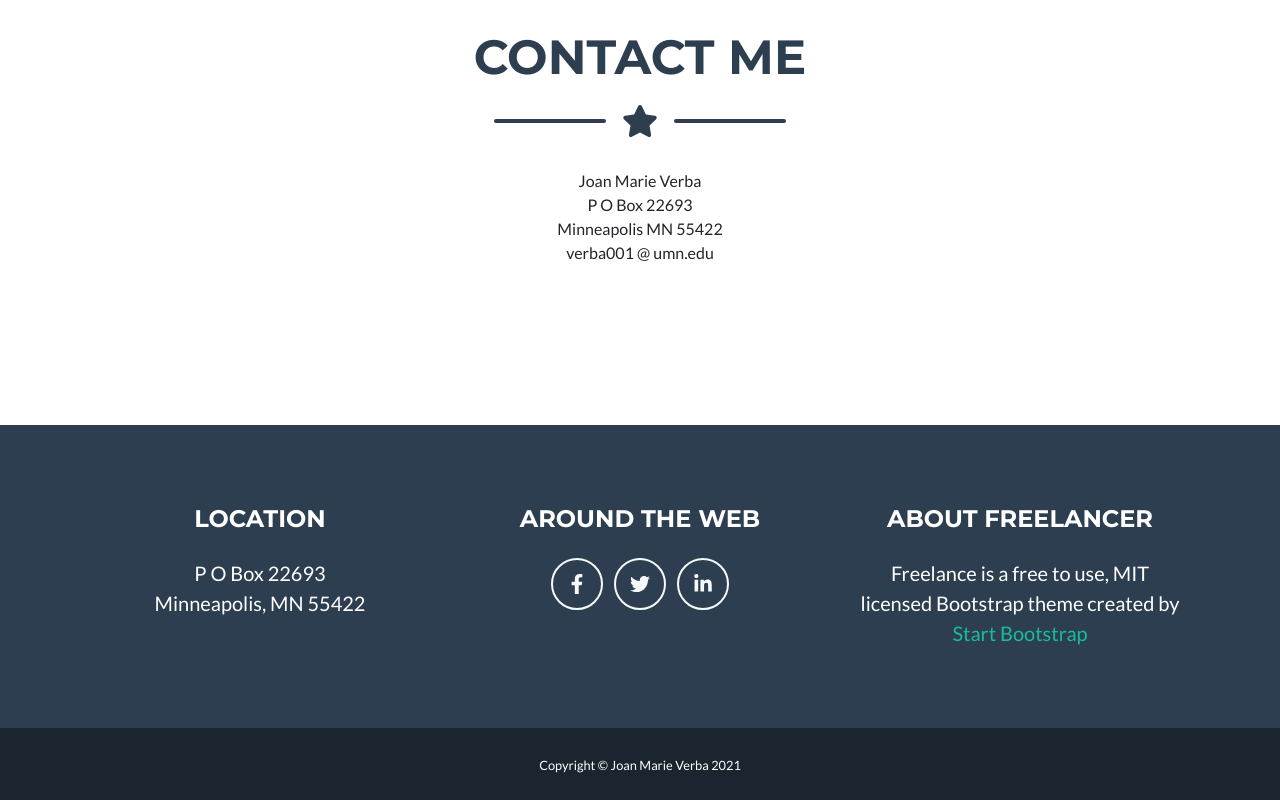
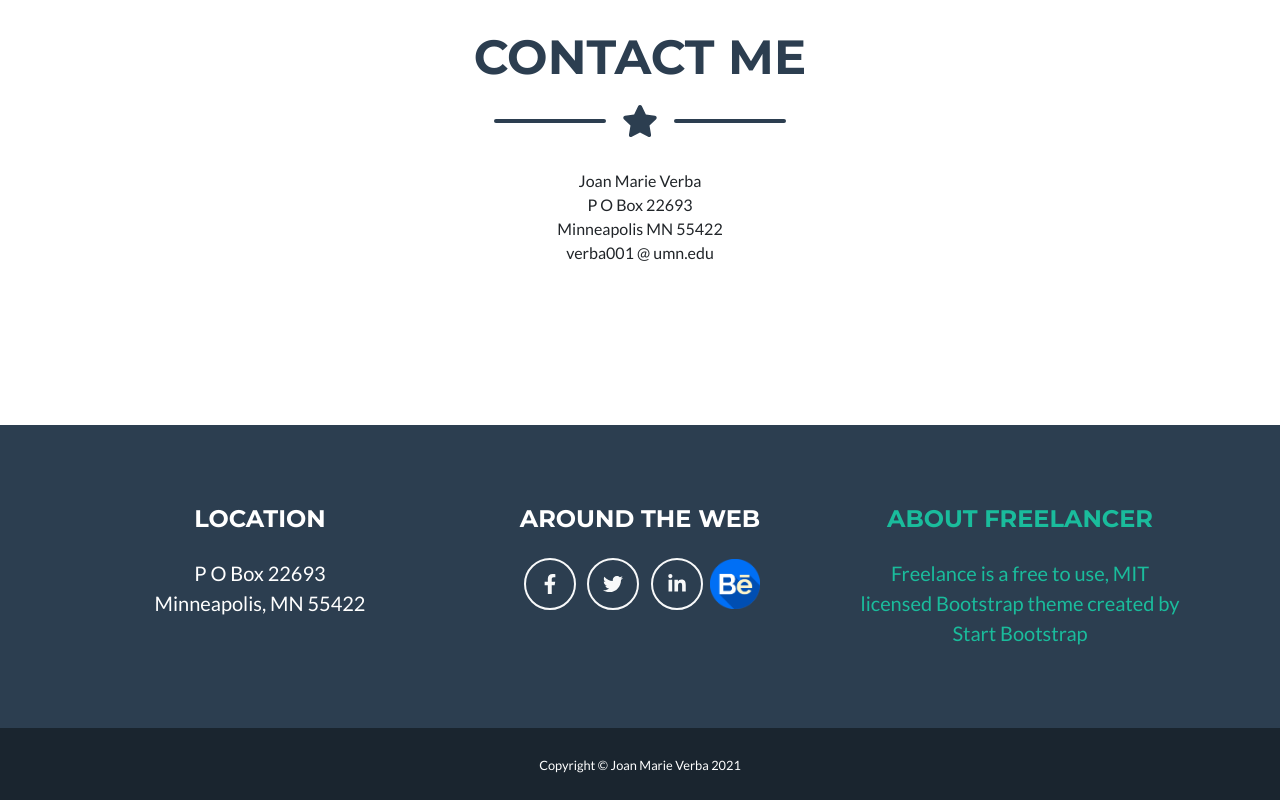
Before and after one commit to joanmarieverba/UX, a plain HTML site: page index.html in a window 1280 px wide. Shown: the part 1884-2684 px from the top of the page. Drawn offline with nearby package versions, Linux system fonts and the light colour scheme; a script that the page names is missing.

Commit message:
add icon

```diff
--- a/index.html
+++ b/index.html
@@ -202,6 +202,7 @@
                         <a class="btn btn-outline-light btn-social mx-1" href="https://twitter.com/joanmarieverba"><i class="fab fa-fw fa-twitter"></i></a>
                         <a class="btn btn-outline-light btn-social mx-1" href="#!"><i class="fab fa-fw fa-linkedin-in"></i></a>
                         <!-- <a class="btn btn-outline-light btn-social mx-1" href="#!"><i class="fab fa-fw fa-dribbble"></i></a> -->
+                        <a href=""><img src="./images/behance-icon-T.png" height="50" width="50" alt="behance icon"</a>
                     </div>
                     <!-- Footer About Text-->
                     <div class="col-lg-4">
```
